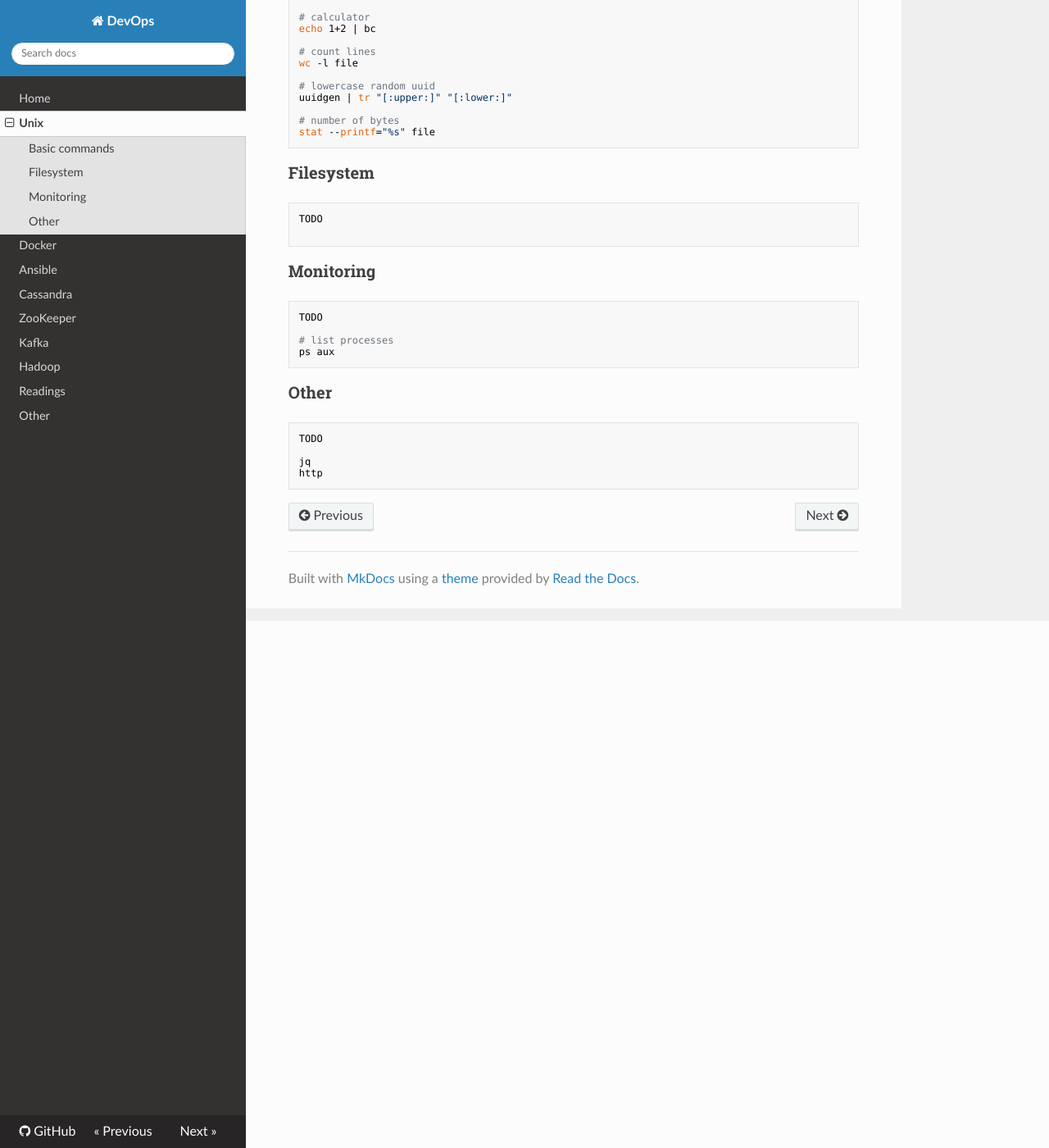
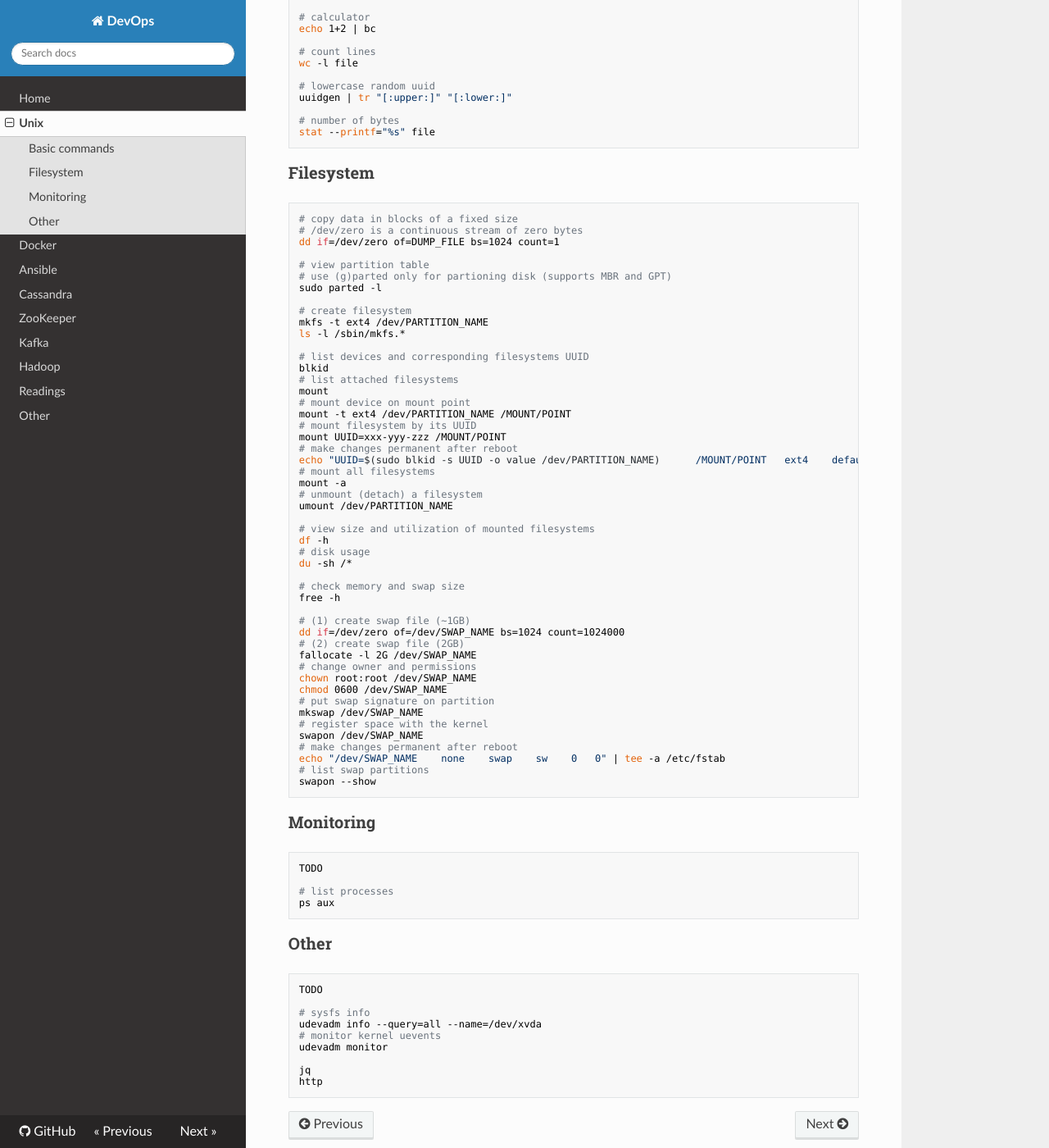
Before and after one commit to niqdev/devops, an MkDocs documentation site: the page built from docs/unix.md, in a window 1280 px wide and 1400 px high, scrolled down 643 px. Shown: the whole window at 82% size. Built offline with MkDocs 1.6.1, drawn with Linux system fonts in a browser that asks for light colours; nearby versions of some CDN libraries; old or Windows-style settings are respelled for this version of MkDocs; some of the changed text lies outside the part shown.

Commit message:
doc: update unix

````diff
--- a/docs/unix.md
+++ b/docs/unix.md
@@ -50,8 +50,56 @@ stat --printf="%s" file
 ### Filesystem
 
 ```bash
-TODO
+# copy data in blocks of a fixed size
+# /dev/zero is a continuous stream of zero bytes
+dd if=/dev/zero of=DUMP_FILE bs=1024 count=1
 
+# view partition table
+# use (g)parted only for partioning disk (supports MBR and GPT)
+sudo parted -l
+
+# create filesystem
+mkfs -t ext4 /dev/PARTITION_NAME
+ls -l /sbin/mkfs.*
+
+# list devices and corresponding filesystems UUID
+blkid
+# list attached filesystems
+mount
+# mount device on mount point
+mount -t ext4 /dev/PARTITION_NAME /MOUNT/POINT
+# mount filesystem by its UUID
+mount UUID=xxx-yyy-zzz /MOUNT/POINT
+# make changes permanent after reboot
+echo "UUID=$(sudo blkid -s UUID -o value /dev/PARTITION_NAME)      /MOUNT/POINT   ext4    defaults,nofail        0       2" | sudo tee -a /etc/fstab
+# mount all filesystems
+mount -a
+# unmount (detach) a filesystem
+umount /dev/PARTITION_NAME
+
+# view size and utilization of mounted filesystems
+df -h
+# disk usage
+du -sh /*
+
+# check memory and swap size
+free -h
+
+# (1) create swap file (~1GB)
+dd if=/dev/zero of=/dev/SWAP_NAME bs=1024 count=1024000
+# (2) create swap file (2GB)
+fallocate -l 2G /dev/SWAP_NAME
+# change owner and permissions
+chown root:root /dev/SWAP_NAME
+chmod 0600 /dev/SWAP_NAME
+# put swap signature on partition
+mkswap /dev/SWAP_NAME
+# register space with the kernel
+swapon /dev/SWAP_NAME
+# make changes permanent after reboot
+echo "/dev/SWAP_NAME    none    swap    sw    0   0" | tee -a /etc/fstab
+# list swap partitions
+swapon --show
 ```
 
 ### Monitoring
@@ -68,6 +116,11 @@ ps aux
 ```bash
 TODO
 
+# sysfs info
+udevadm info --query=all --name=/dev/xvda
+# monitor kernel uevents
+udevadm monitor
+
 jq
 http
 ```
````
Also changed, not shown: other parts of docs/unix.md (+2 -2 lines), docs/other.md (+1 -0 lines).
